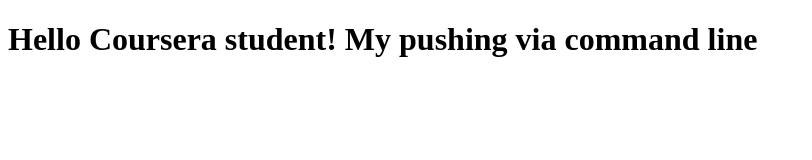
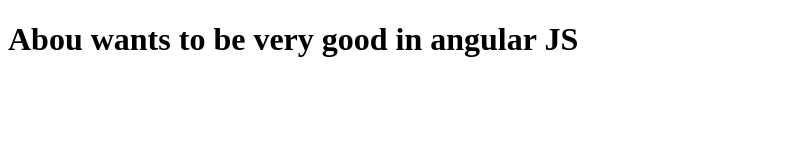
Before and after one commit to abdosso/coursera-test, a plain HTML site: page index.html in a window 1280 px wide. Shown: the whole page, without its empty margins (0-812 px from the left). Drawn offline with Linux system fonts and the light colour scheme.

Commit message:
je reprend cette partie

```diff
--- a/index.html
+++ b/index.html
@@ -4,7 +4,7 @@
     <meta charset="utf-8">
     <title>Hello Coursera</title>
   </head>
-  <body><h1>Hello Coursera student! My pushing  via command line </h1>
+  <body><h1>Abou wants to be very good in angular JS </h1>
 
   </body>
 </html>
```
